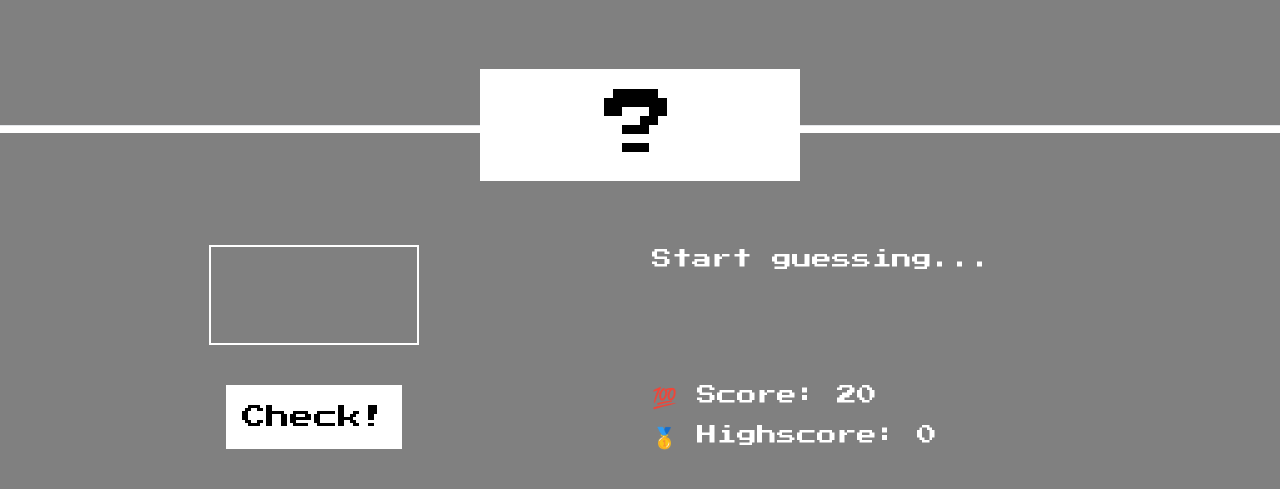
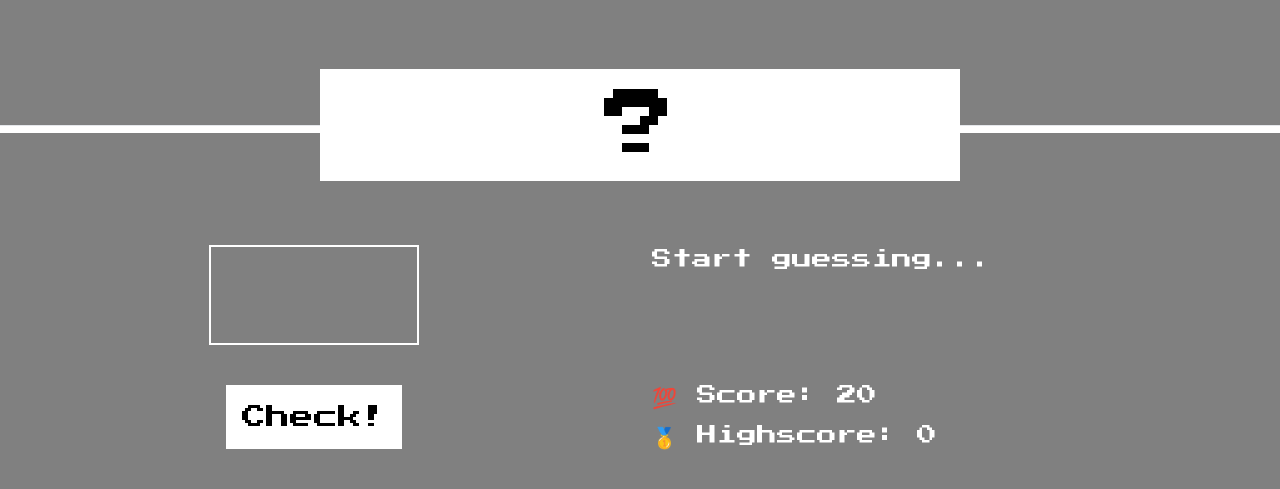
Before and after one commit to hasanposh/Guess-my-number, a plain HTML site: page index.html in a window 1280 px wide. Shown: the part 227-716 px from the top of the page. Drawn offline with nearby package versions, Linux system fonts and the light colour scheme.

Commit message:
again edited

```diff
--- a/index.html
+++ b/index.html
@@ -29,7 +29,7 @@
       <h1 class="text-center text-5xl py-6">Guess My Number!</h1>
       <hr class="bg-white h-2 mt-32" />
       <div id="display-number"
-        class="bg-white w-1/4 h-28 text-black text-7xl items-center flex justify-center -translate-y-16 mx-auto"
+        class="bg-white w-2/4 h-28 text-black text-7xl items-center flex justify-center -translate-y-16 mx-auto"
       >
         ?
       </div>
```
